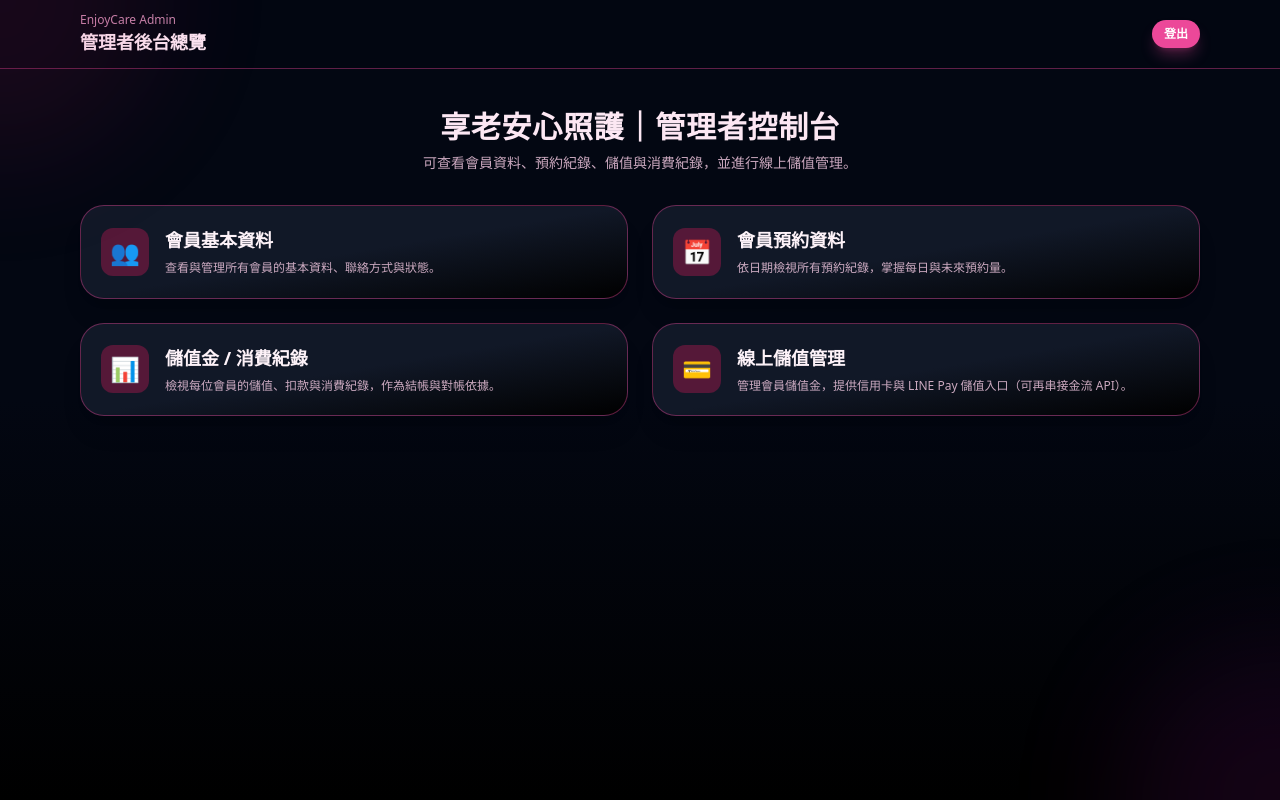
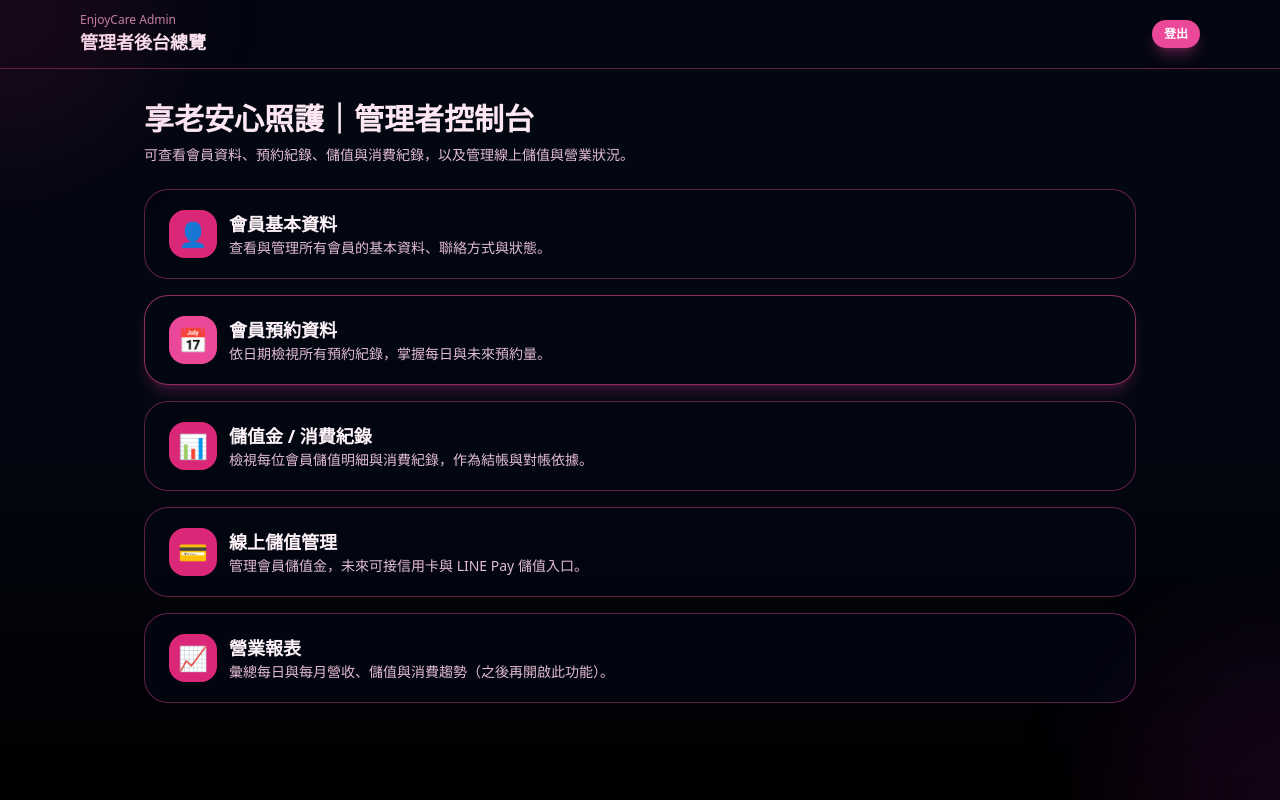
Before and after one commit to CH-laundry/elderly-care-system, a Next.js app: page /admin/dashboard in a window 1280 px wide. Built offline with nearby package versions, Linux system fonts and the light colour scheme; sample sign-in values are in the browser's storage.

Commit message:
Update dashboard.js

```diff
--- a/pages/admin/dashboard.js
+++ b/pages/admin/dashboard.js
@@ -1,25 +1,21 @@
 // pages/admin/dashboard.js
-import { useRouter } from 'next/router';
+import { useEffect } from "react";
+import { useRouter } from "next/router";
 
 export default function AdminDashboard() {
   const router = useRouter();
 
-  const handleLogout = () => {
-    if (typeof window !== 'undefined') {
-      localStorage.removeItem('adminLoggedIn');
-      localStorage.removeItem('adminUser');
+  useEffect(() => {
+    if (typeof window === "undefined") return;
+    const loggedIn = window.localStorage.getItem("adminLoggedIn");
+    if (!loggedIn) {
+      router.replace("/admin/login");
     }
-    router.push('/admin/login');
-  };
-
-  const goToMembers = () => router.push('/admin/members');
-  const goToBookings = () => router.push('/admin/bookings');
-  const goToTransactions = () => router.push('/admin/transactions');
-  const goToTopup = () => router.push('/admin/topup'); // ✅ 新增線上儲值頁面
+  }, [router]);
 
   return (
     <div className="min-h-screen bg-gradient-to-b from-gray-950 via-gray-950 to-black text-white flex flex-col">
-      {/* 頂部列 */}
+      {/* 上方列 */}
       <header className="w-full border-b border-pink-500/40 bg-gray-950/80 backdrop-blur">
         <div className="max-w-6xl mx-auto flex items-center justify-between px-4 py-3">
           <div className="flex flex-col">
@@ -29,7 +25,12 @@ export default function AdminDashboard() {
             </span>
           </div>
           <button
-            onClick={handleLogout}
+            onClick={() => {
+              if (typeof window !== "undefined") {
+                window.localStorage.removeItem("adminLoggedIn");
+              }
+              router.replace("/admin/login");
+            }}
             className="px-3 py-1.5 rounded-full text-xs font-semibold bg-pink-500 text-white hover:bg-pink-400 shadow-lg shadow-pink-500/30"
           >
             登出
@@ -37,109 +38,112 @@ export default function AdminDashboard() {
         </div>
       </header>
 
-      {/* 主內容 */}
+      {/* 內容 */}
       <main className="flex-1 w-full">
-        <div className="max-w-6xl mx-auto px-4 py-10 space-y-8">
-          {/* 標題說明 */}
-          <section className="text-center space-y-2">
-            <h2 className="text-2xl md:text-3xl font-bold text-pink-100 tracking-wide">
+        <div className="max-w-5xl mx-auto px-4 py-8 space-y-6">
+          <section className="space-y-2">
+            <h1 className="text-2xl md:text-3xl font-bold text-pink-100">
               享老安心照護｜管理者控制台
-            </h2>
-            <p className="text-sm text-pink-200/80">
-              可查看會員資料、預約紀錄、儲值與消費紀錄，並進行線上儲值管理。
+            </h1>
+            <p className="text-xs md:text-sm text-pink-200/90">
+              可查看會員資料、預約紀錄、儲值與消費紀錄，以及管理線上儲值與營業狀況。
             </p>
           </section>
 
-          {/* 功能選單卡片 */}
-          <section className="grid grid-cols-1 md:grid-cols-2 gap-6">
-            {/* 會員基本資料 */}
+          <section className="space-y-4">
+            {/* 1. 會員基本資料（保留卡片，不導頁） */}
+            <div className="rounded-3xl bg-gray-950/80 border border-pink-500/40 px-4 py-4 md:px-6 md:py-5">
+              <div className="flex items-center gap-3">
+                <div className="w-10 h-10 md:w-12 md:h-12 rounded-2xl bg-pink-600 flex items-center justify-center text-2xl">
+                  👤
+                </div>
+                <div className="flex-1">
+                  <div className="text-base md:text-lg font-semibold text-pink-50">
+                    會員基本資料
+                  </div>
+                  <div className="text-xs md:text-sm text-pink-200/90">
+                    查看與管理所有會員的基本資料、聯絡方式與狀態。
+                  </div>
+                </div>
+              </div>
+            </div>
+
+            {/* 2. 會員預約資料 → /admin/bookings */}
             <button
-              onClick={goToMembers}
-              className="group relative overflow-hidden rounded-3xl bg-gradient-to-br from-gray-900 via-gray-900 to-black border border-pink-500/40 shadow-xl hover:shadow-pink-500/50 transition"
+              type="button"
+              onClick={() => router.push("/admin/bookings")}
+              className="w-full text-left rounded-3xl bg-gray-950/80 border border-pink-500/60 px-4 py-4 md:px-6 md:py-5 hover:bg-gray-900/80 hover:border-pink-300/80 transition shadow-lg shadow-pink-500/20"
             >
-              <div className="absolute inset-0 opacity-0 group-hover:opacity-100 bg-pink-500/10 transition" />
-              <div className="relative flex items-center gap-4 p-5">
-                <div className="w-12 h-12 rounded-xl bg-pink-900/60 flex items-center justify-center text-2xl">
-                  <span role="img" aria-label="members">👥</span>
+              <div className="flex items-center gap-3">
+                <div className="w-10 h-10 md:w-12 md:h-12 rounded-2xl bg-pink-500 flex items-center justify-center text-2xl">
+                  📅
                 </div>
-                <div className="text-left">
-                  <h3 className="text-lg font-semibold text-pink-50">
-                    會員基本資料
-                  </h3>
-                  <p className="text-xs text-pink-200/80 mt-1 leading-relaxed">
-                    查看與管理所有會員的基本資料、聯絡方式與狀態。
-                  </p>
+                <div className="flex-1">
+                  <div className="text-base md:text-lg font-semibold text-pink-50">
+                    會員預約資料
+                  </div>
+                  <div className="text-xs md:text-sm text-pink-200/90">
+                    依日期檢視所有預約紀錄，掌握每日與未來預約量。
+                  </div>
                 </div>
               </div>
             </button>
 
-            {/* 會員預約資料 */}
-            <button
-              onClick={goToBookings}
-              className="group relative overflow-hidden rounded-3xl bg-gradient-to-br from-gray-900 via-gray-900 to-black border border-pink-500/40 shadow-xl hover:shadow-pink-500/50 transition"
-            >
-              <div className="absolute inset-0 opacity-0 group-hover:opacity-100 bg-pink-500/10 transition" />
-              <div className="relative flex items-center gap-4 p-5">
-                <div className="w-12 h-12 rounded-xl bg-pink-900/60 flex items-center justify-center text-2xl">
-                  <span role="img" aria-label="calendar">📅</span>
+            {/* 3. 儲值金 / 消費紀錄（先純展示） */}
+            <div className="rounded-3xl bg-gray-950/80 border border-pink-500/40 px-4 py-4 md:px-6 md:py-5">
+              <div className="flex items-center gap-3">
+                <div className="w-10 h-10 md:w-12 md:h-12 rounded-2xl bg-pink-600 flex items-center justify-center text-2xl">
+                  📊
                 </div>
-                <div className="text-left">
-                  <h3 className="text-lg font-semibold text-pink-50">
-                    會員預約資料
-                  </h3>
-                  <p className="text-xs text-pink-200/80 mt-1 leading-relaxed">
-                    依日期檢視所有預約紀錄，掌握每日與未來預約量。
-                  </p>
+                <div className="flex-1">
+                  <div className="text-base md:text-lg font-semibold text-pink-50">
+                    儲值金 / 消費紀錄
+                  </div>
+                  <div className="text-xs md:text-sm text-pink-200/90">
+                    檢視每位會員儲值明細與消費紀錄，作為結帳與對帳依據。
+                  </div>
                 </div>
               </div>
-            </button>
+            </div>
 
-            {/* 儲值金 / 消費紀錄報表 */}
-            <button
-              onClick={goToTransactions}
-              className="group relative overflow-hidden rounded-3xl bg-gradient-to-br from-gray-900 via-gray-900 to-black border border-pink-500/40 shadow-xl hover:shadow-pink-500/50 transition"
-            >
-              <div className="absolute inset-0 opacity-0 group-hover:opacity-100 bg-pink-500/10 transition" />
-              <div className="relative flex items-center gap-4 p-5">
-                <div className="w-12 h-12 rounded-xl bg-pink-900/60 flex items-center justify-center text-2xl">
-                  <span role="img" aria-label="transactions">📊</span>
+            {/* 4. 線上儲值管理（未來串金流） */}
+            <div className="rounded-3xl bg-gray-950/80 border border-pink-500/40 px-4 py-4 md:px-6 md:py-5">
+              <div className="flex items-center gap-3">
+                <div className="w-10 h-10 md:w-12 md:h-12 rounded-2xl bg-pink-600 flex items-center justify-center text-2xl">
+                  💳
                 </div>
-                <div className="text-left">
-                  <h3 className="text-lg font-semibold text-pink-50">
-                    儲值金 / 消費紀錄
-                  </h3>
-                  <p className="text-xs text-pink-200/80 mt-1 leading-relaxed">
-                    檢視每位會員的儲值、扣款與消費紀錄，作為結帳與對帳依據。
-                  </p>
+                <div className="flex-1">
+                  <div className="text-base md:text-lg font-semibold text-pink-50">
+                    線上儲值管理
+                  </div>
+                  <div className="text-xs md:text-sm text-pink-200/90">
+                    管理會員儲值金，未來可接信用卡與 LINE Pay 儲值入口。
+                  </div>
                 </div>
               </div>
-            </button>
+            </div>
 
-            {/* 線上儲值入口（你要的新功能） */}
-            <button
-              onClick={goToTopup}
-              className="group relative overflow-hidden rounded-3xl bg-gradient-to-br from-gray-900 via-gray-900 to-black border border-pink-500/40 shadow-xl hover:shadow-pink-500/50 transition"
-            >
-              <div className="absolute inset-0 opacity-0 group-hover:opacity-100 bg-pink-500/10 transition" />
-              <div className="relative flex items-center gap-4 p-5">
-                <div className="w-12 h-12 rounded-xl bg-pink-900/60 flex items-center justify-center text-2xl">
-                  <span role="img" aria-label="topup">💳</span>
+            {/* 5. 營業報表（暫時只有卡片，不導頁） */}
+            <div className="rounded-3xl bg-gray-950/80 border border-pink-500/40 px-4 py-4 md:px-6 md:py-5">
+              <div className="flex items-center gap-3">
+                <div className="w-10 h-10 md:w-12 md:h-12 rounded-2xl bg-pink-600 flex items-center justify-center text-2xl">
+                  📈
                 </div>
-                <div className="text-left">
-                  <h3 className="text-lg font-semibold text-pink-50">
-                    線上儲值管理
-                  </h3>
-                  <p className="text-xs text-pink-200/80 mt-1 leading-relaxed">
-                    管理會員儲值金，提供信用卡與 LINE Pay 儲值入口（可再串接金流 API）。
-                  </p>
+                <div className="flex-1">
+                  <div className="text-base md:text-lg font-semibold text-pink-50">
+                    營業報表
+                  </div>
+                  <div className="text-xs md:text-sm text-pink-200/90">
+                    彙總每日與每月營收、儲值與消費趨勢（之後再開啟此功能）。
+                  </div>
                 </div>
               </div>
-            </button>
+            </div>
           </section>
         </div>
       </main>
 
-      {/* 背景漸層裝飾 */}
+      {/* 背景光暈 */}
       <div className="pointer-events-none fixed inset-0 opacity-40">
         <div className="absolute -top-40 -left-40 w-80 h-80 bg-pink-700/30 rounded-full blur-3xl" />
         <div className="absolute -bottom-40 -right-40 w-80 h-80 bg-fuchsia-700/30 rounded-full blur-3xl" />
```
